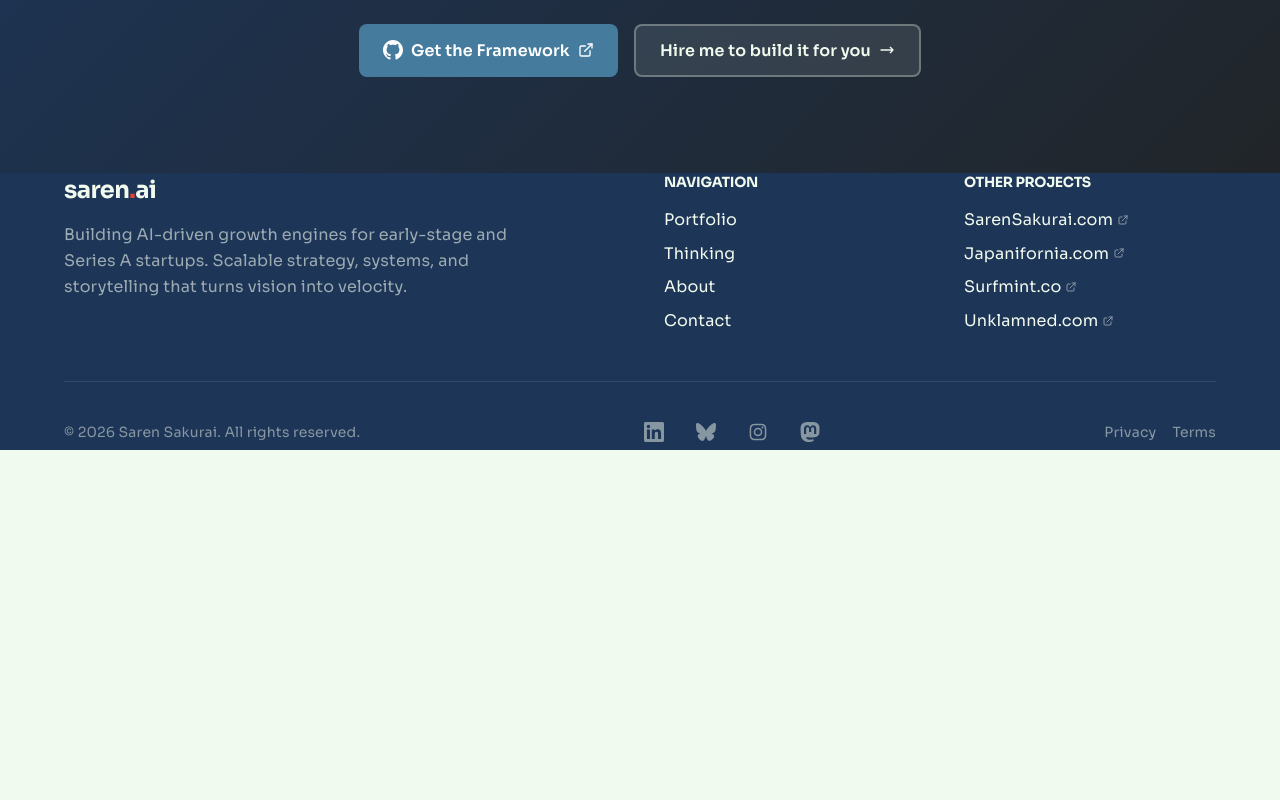
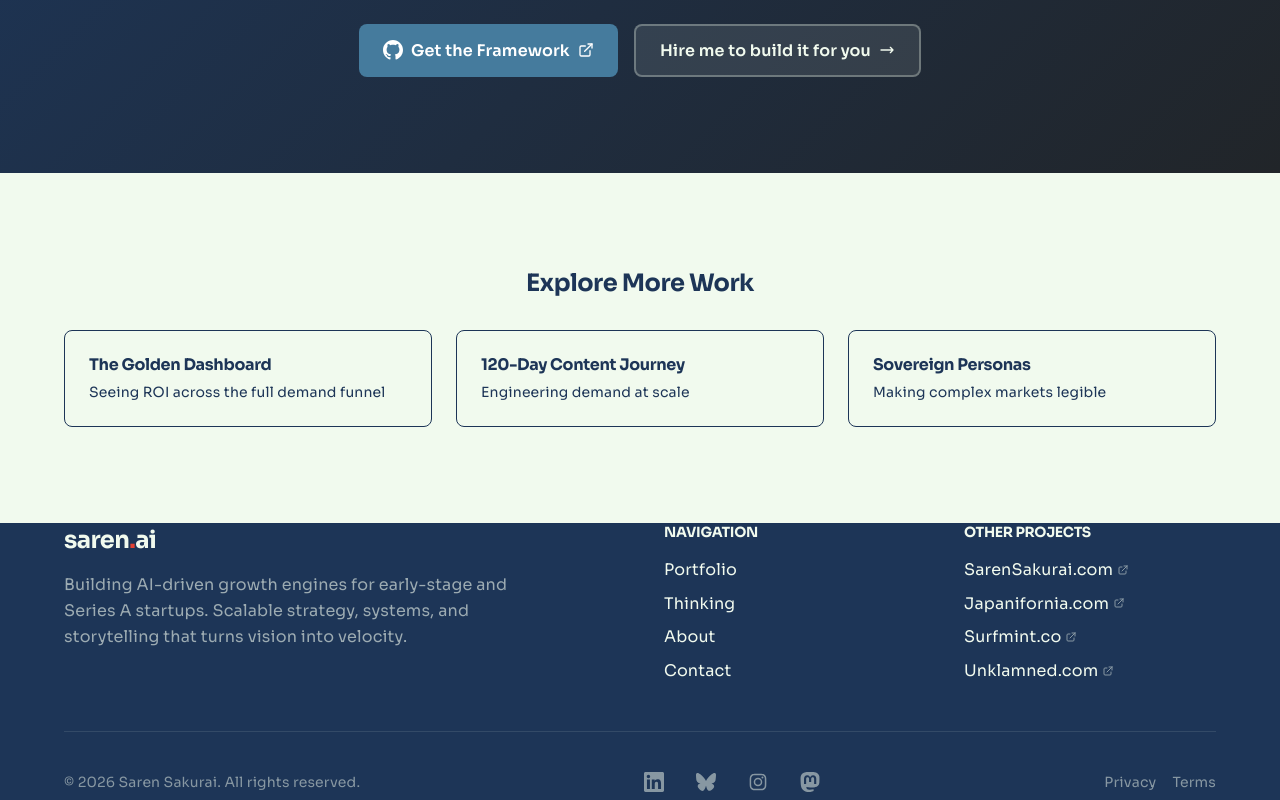
Before and after one commit to saren-ai/saren-ai, a Next.js app: page /portfolio/b2b-marketing-framework in a window 1280 px wide. Shown: the part 4848-5648 px from the top of the page. Before the commit the page ends 5298 px from the top, so only its background shows below. Built offline with nearby package versions, Linux system fonts and the light colour scheme.

Commit message:
feat: Add cross-portfolio navigation links
- Added 'Explore More Work' section to B2B Marketing Framework page
- Updated Golden Dashboard cross-links to include new framework
- Improved portfolio discoverability with consistent navigation

```diff
--- a/src/app/portfolio/b2b-marketing-framework/page.tsx
+++ b/src/app/portfolio/b2b-marketing-framework/page.tsx
@@ -294,6 +294,45 @@ export default function MarketingFrameworkPage() {
           </div>
         </div>
       </section>
+
+      {/* More Portfolio */}
+      <section className="section bg-ash dark:bg-background-secondary">
+        <div className="container-narrow">
+          <h3 className="text-2xl font-bold text-foreground mb-8 text-center">
+            Explore More Work
+          </h3>
+          <div className="grid md:grid-cols-3 gap-6">
+            {[
+              {
+                title: "The Golden Dashboard",
+                desc: "Seeing ROI across the full demand funnel",
+                href: "/portfolio/golden-dashboard",
+              },
+              {
+                title: "120-Day Content Journey",
+                desc: "Engineering demand at scale",
+                href: "/portfolio/120-day-content-journey",
+              },
+              {
+                title: "Sovereign Personas",
+                desc: "Making complex markets legible",
+                href: "/portfolio/sovereign-personas",
+              },
+            ].map((item) => (
+              <Link
+                key={item.href}
+                href={item.href}
+                className="block p-6 bg-card-bg border border-border rounded-lg hover:bg-electric/10 transition-colors group"
+              >
+                <h4 className="font-semibold text-foreground group-hover:text-ember transition-colors mb-2">
+                  {item.title}
+                </h4>
+                <p className="text-foreground-muted text-sm">{item.desc}</p>
+              </Link>
+            ))}
+          </div>
+        </div>
+      </section>
     </article>
   );
 }
--- a/src/app/portfolio/golden-dashboard/page.tsx
+++ b/src/app/portfolio/golden-dashboard/page.tsx
@@ -321,19 +321,19 @@ export default function GoldenDashboardPage() {
           <div className="grid md:grid-cols-3 gap-6">
             {[
               {
-                title: "Sovereign Personas",
-                desc: "Making complex markets legible",
-                href: "/portfolio/sovereign-personas",
-              },
-              {
-                title: "10-Touch Sales Play",
-                desc: "Cold outreach to executive conversations",
-                href: "/portfolio/10-touch-sales-play",
+                title: "B2B Marketing Framework",
+                desc: "7-layer prompt system for messaging infrastructure",
+                href: "/portfolio/b2b-marketing-framework",
               },
               {
                 title: "120-Day Content Journey",
                 desc: "Engineering demand at scale",
                 href: "/portfolio/120-day-content-journey",
+              },
+              {
+                title: "Sovereign Personas",
+                desc: "Making complex markets legible",
+                href: "/portfolio/sovereign-personas",
               },
             ].map((item) => (
               <Link
```
